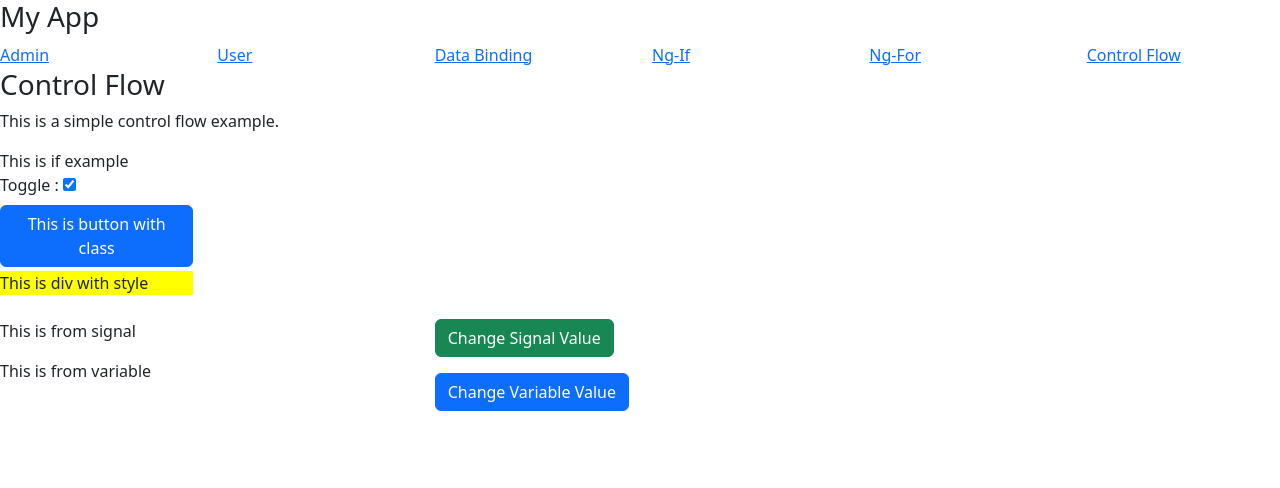
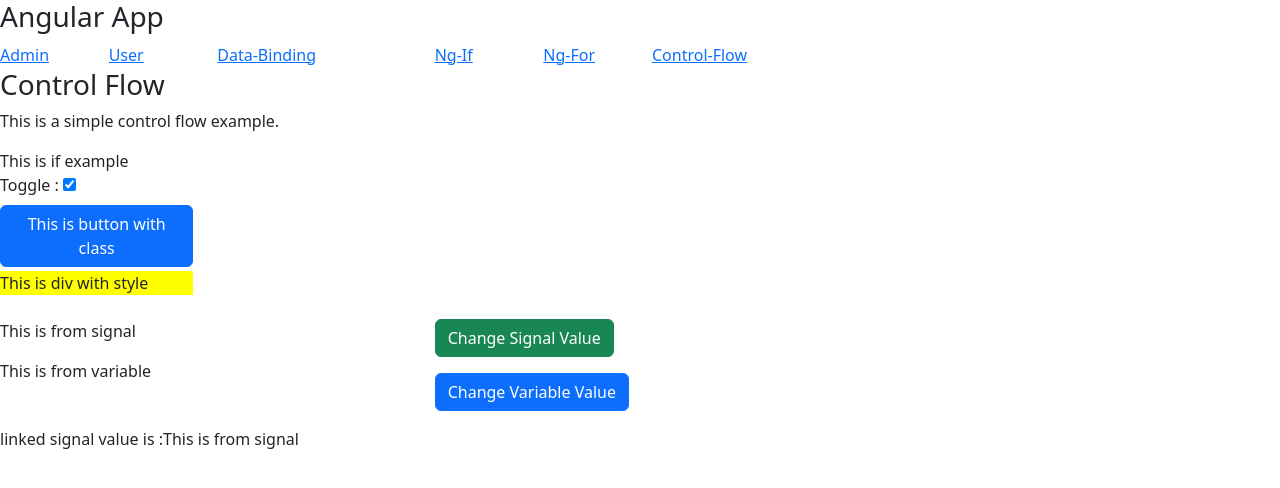
Before and after one commit to orgpublic/repopub2, an Angular app: page /control-flow in a window 1280 px wide. Shown: the top 488 px of the page. Built offline with nearby package versions, Linux system fonts and the light colour scheme.

Commit message:
linked signal changes

```diff
--- a/src/app/app.html
+++ b/src/app/app.html
@@ -1,12 +1,12 @@
-<h3>My App</h3>
+<h3>Angular App</h3>
 <table style="width:100%">
   <tr class="row">
-    <td class="col-2"><a routerLink="/admin">Admin</a></td>
-    <td class="col-2"><a routerLink="/user">User</a></td>
-    <td class="col-2"><a routerLink="/data-binding">Data Binding</a></td>
-    <td class="col-2"><a routerLink="/ng-if">Ng-If</a></td>
-    <td class="col-2"><a routerLink="/ng-for">Ng-For</a></td>
-    <td class="col-2"><a routerLink="/control-flow">Control Flow</a></td>
+    <td class="col-1"><a routerLink="/admin">Admin</a></td>
+    <td class="col-1"><a routerLink="/user">User</a></td>
+    <td class="col-2"><a routerLink="/data-binding">Data-Binding</a></td>
+    <td class="col-1"><a routerLink="/ng-if">Ng-If</a></td>
+    <td class="col-1"><a routerLink="/ng-for">Ng-For</a></td>
+    <td class="col-2"><a routerLink="/control-flow">Control-Flow</a></td>
   </tr>
 </table>
 <router-outlet />
--- a/src/app/control-flow/control-flow.html
+++ b/src/app/control-flow/control-flow.html
@@ -39,3 +39,8 @@
     </p>
   </div>
 </div>
+<div class="row">
+    <div class="col-4">
+        <p>{{ linkedSignalvariable() }}</p>
+    </div>
+</div>
--- a/src/app/control-flow/control-flow.ts
+++ b/src/app/control-flow/control-flow.ts
@@ -1,18 +1,23 @@
 import { CommonModule } from '@angular/common';
-import { ChangeDetectionStrategy, Component, signal } from '@angular/core';
+import { ChangeDetectionStrategy, Component, linkedSignal, signal } from '@angular/core';
 
 @Component({
   selector: 'app-control-flow',
   imports: [CommonModule],
   templateUrl: './control-flow.html',
   styleUrl: './control-flow.css',
-  changeDetection: ChangeDetectionStrategy.OnPush
+  changeDetection: ChangeDetectionStrategy.OnPush,
 })
 export class ControlFlow {
   isTrue: boolean = true;
   color: string = 'red';
   btnClass: string = 'btn btn-primary';
   style = { 'background-color': 'yellow' };
-  valueFromSignal = signal("This is from signal");
-  value:string = "This is from variable";
+  valueFromSignal = signal('This is from signal');
+  value: string = 'This is from variable';
+  linkedSignalvariable = linkedSignal({
+    source: this.valueFromSignal,
+    computation: (value) => "linked signal value is :" + this.valueFromSignal(),
+    // equal: (a, b) => a === b
+  });
 }
```
